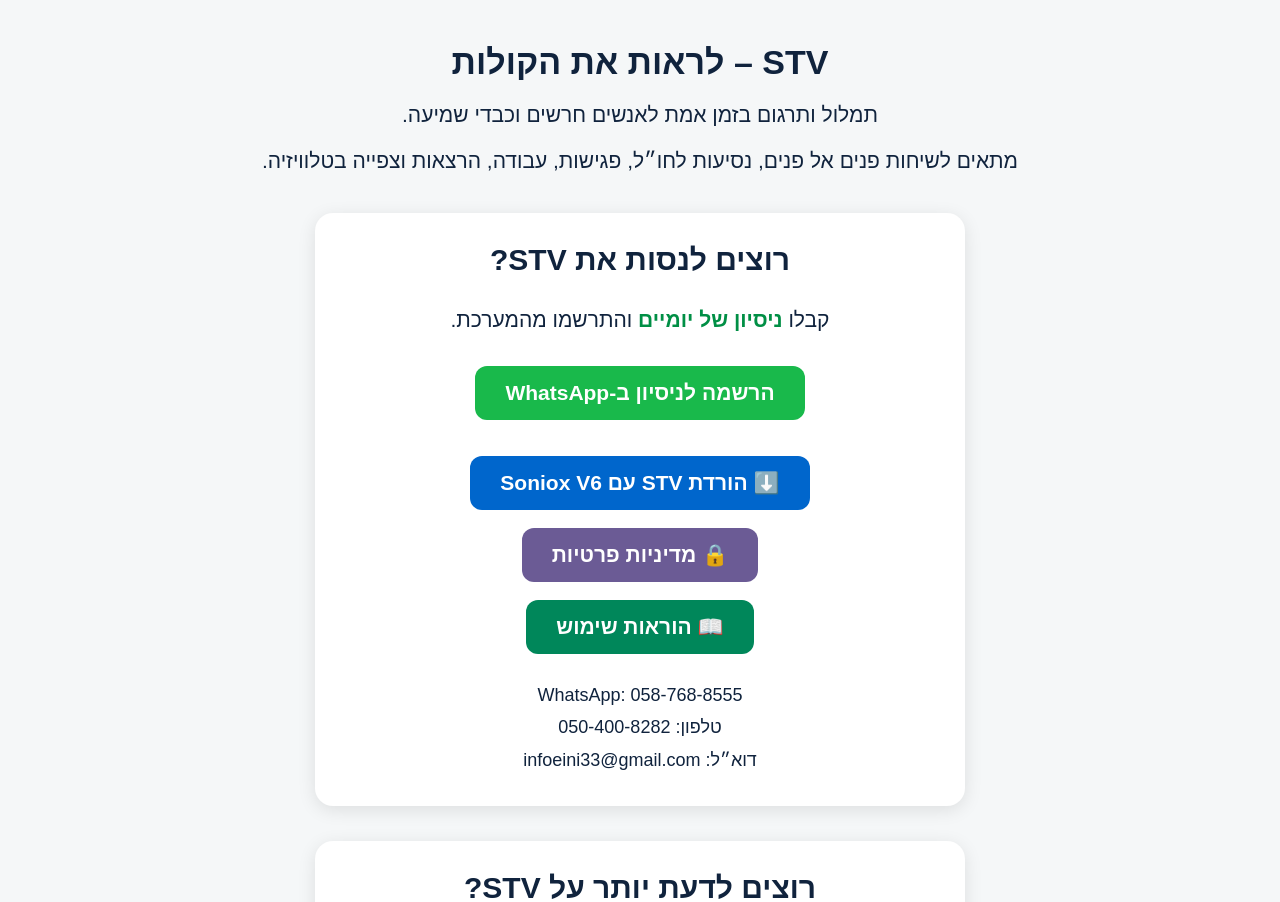
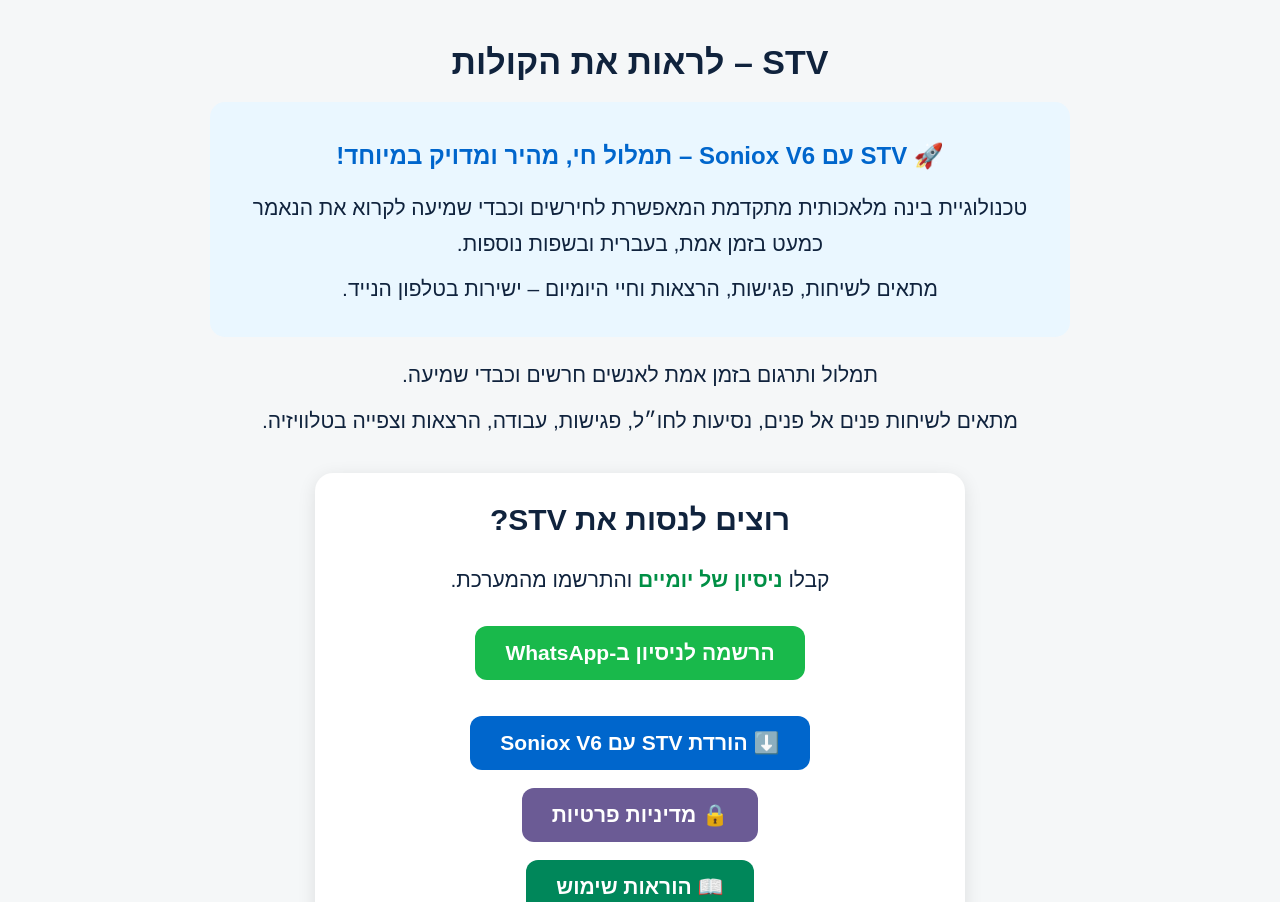
Before and after one commit to aharone33/stv-website, a plain HTML site: page index.html in a window 1280 px wide. Shown: the part 962-1864 px from the top of the page. Drawn offline with Linux system fonts and the light colour scheme.

Commit message:
Update index.html

```diff
--- a/index.html
+++ b/index.html
@@ -212,6 +212,23 @@
 
     <h1>STV – לראות את הקולות</h1>
 
+<div style="background:#eaf7ff; padding:20px; border-radius:15px; margin:20px auto;">
+  <h2 style="color:#0066cc;">
+    🚀 STV עם Soniox V6 – תמלול חי, מהיר ומדויק במיוחד!
+  </h2>
+  <p>
+    טכנולוגיית בינה מלאכותית מתקדמת המאפשרת
+    לחירשים וכבדי שמיעה לקרוא את הנאמר כמעט בזמן אמת,
+    בעברית ובשפות נוספות.
+  </p>
+  <p>
+    מתאים לשיחות, פגישות, הרצאות וחיי היומיום –
+    ישירות בטלפון הנייד.
+  </p>
+</div>
+
+
+
     <p>
       תמלול ותרגום בזמן אמת לאנשים חרשים וכבדי שמיעה.
     </p>
```
